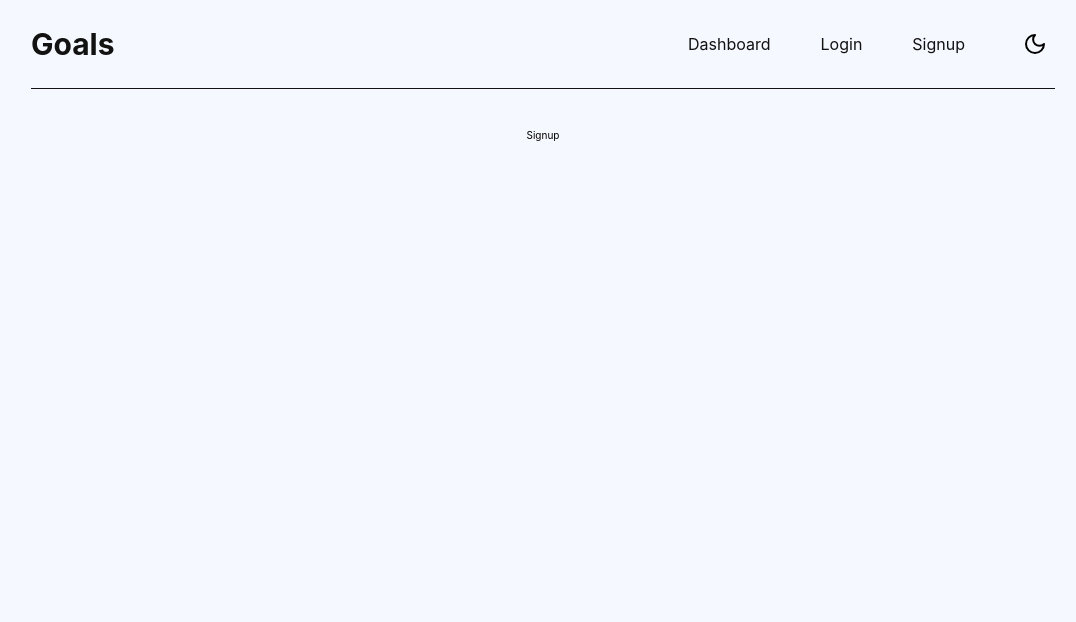
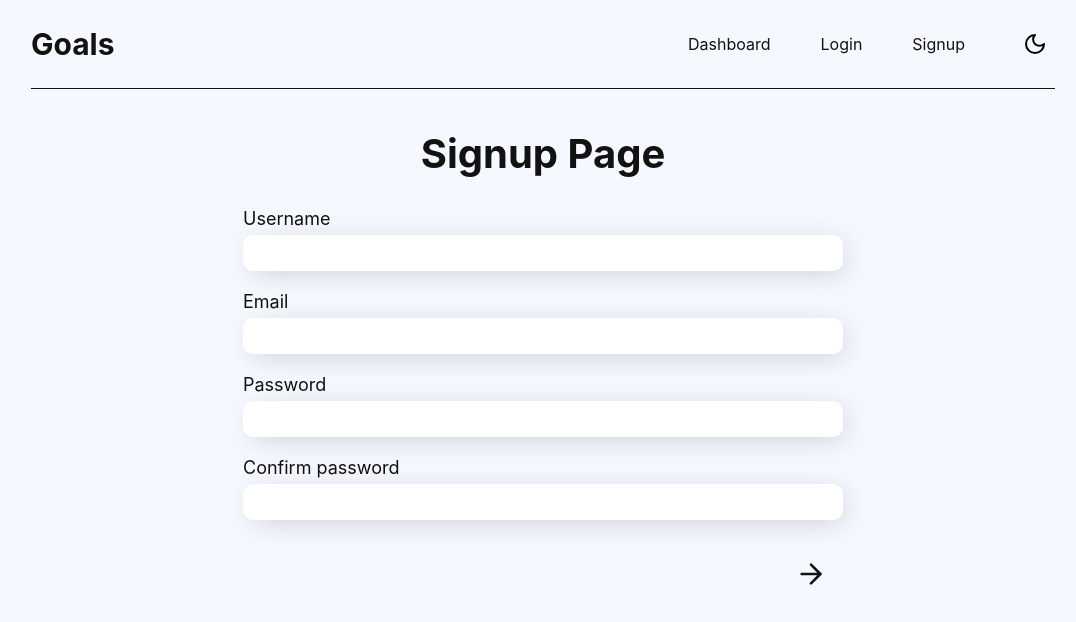
Before and after one commit to whoiscaio/goals-app, a React (Create React App) app in the folder frontend/: page /signup in a window 1280 px wide. Shown: the top 622 px of the page, without its empty margins (97-1173 px from the left). Built offline with nearby package versions, Linux system fonts and the light colour scheme.

Commit message:
feat: signup page
all styles reused from the login page

```diff
--- a/frontend/src/components/Router.tsx
+++ b/frontend/src/components/Router.tsx
@@ -12,7 +12,7 @@ function Router({ currentTheme }: RouterTypes) {
     <Routes>
       <Route path="/" element={<Dashboard />} />
       <Route path="/login" element={<Login currentTheme={currentTheme} />} />
-      <Route path="/signup" element={<Signup />} />
+      <Route path="/signup" element={<Signup currentTheme={currentTheme} />} />
     </Routes>
   );
 }
--- a/frontend/src/pages/Login.tsx
+++ b/frontend/src/pages/Login.tsx
@@ -1,7 +1,7 @@
 import { ChangeEvent, FormEvent, useState } from 'react';
 import { ArrowRight } from 'lucide-react';
 
-import { LoginPageContainer } from './styles';
+import { LoginSignupPageContainer } from './styles';
 
 type LoginProps = {
   currentTheme: string;
@@ -28,7 +28,7 @@ function Login({ currentTheme }: LoginProps) {
   const arrowIconColor = currentTheme === 'dark' ? '#f6f8ff' : '#141414';
 
   return (
-    <LoginPageContainer>
+    <LoginSignupPageContainer>
       <h1>Login Page</h1>
       <form onSubmit={handleSubmit}>
         <label>
@@ -51,7 +51,7 @@ function Login({ currentTheme }: LoginProps) {
           </button>
         </div>
       </form>
-    </LoginPageContainer>
+    </LoginSignupPageContainer>
   );
 }
 
--- a/frontend/src/pages/Signup.tsx
+++ b/frontend/src/pages/Signup.tsx
@@ -1,5 +1,82 @@
-function Signup() {
-  return <div>Signup</div>;
+import { ArrowRight } from 'lucide-react';
+import { ChangeEvent, FormEvent, useState } from 'react';
+import { LoginSignupPageContainer } from './styles';
+
+type SignupTypes = {
+  currentTheme: string;
+};
+
+function Signup({ currentTheme }: SignupTypes) {
+  const [username, setUsername] = useState<string>('');
+  const [email, setEmail] = useState<string>('');
+  const [password, setPassword] = useState<string>('');
+  const [confirmPassword, setConfirmPassword] = useState<string>('');
+
+  const arrowIconColor = currentTheme === 'dark' ? '#f6f8ff' : '#141414';
+
+  function handleUsernameChange(e: ChangeEvent<HTMLInputElement>) {
+    setUsername(e.target.value);
+  }
+
+  function handleEmailChange(e: ChangeEvent<HTMLInputElement>) {
+    setEmail(e.target.value);
+  }
+
+  function handlePasswordChange(e: ChangeEvent<HTMLInputElement>) {
+    setPassword(e.target.value);
+  }
+
+  function handleConfirmPasswordChange(e: ChangeEvent<HTMLInputElement>) {
+    setConfirmPassword(e.target.value);
+  }
+
+  function handleSubmit(e: FormEvent) {
+    e.preventDefault();
+
+    console.log();
+  }
+
+  return (
+    <LoginSignupPageContainer>
+      <h1>Signup Page</h1>
+
+      <form onSubmit={handleSubmit}>
+        <label>
+          <span>Username</span>
+          <input type="text" value={username} onChange={handleUsernameChange} />
+        </label>
+
+        <label>
+          <span>Email</span>
+          <input type="text" value={email} onChange={handleEmailChange} />
+        </label>
+
+        <label>
+          <span>Password</span>
+          <input
+            type="password"
+            value={password}
+            onChange={handlePasswordChange}
+          />
+        </label>
+
+        <label>
+          <span>Confirm password</span>
+          <input
+            type="password"
+            value={confirmPassword}
+            onChange={handleConfirmPasswordChange}
+          />
+        </label>
+
+        <div className="button-wrapper">
+          <button type="submit">
+            <ArrowRight size={32} color={arrowIconColor} />
+          </button>
+        </div>
+      </form>
+    </LoginSignupPageContainer>
+  );
 }
 
 export default Signup;
--- a/frontend/src/pages/styles.ts
+++ b/frontend/src/pages/styles.ts
@@ -1,6 +1,6 @@
 import styled from 'styled-components';
 
-export const LoginPageContainer = styled.section`
+export const LoginSignupPageContainer = styled.section`
   width: min(600px, 100%);
 
   h1, span {
```
